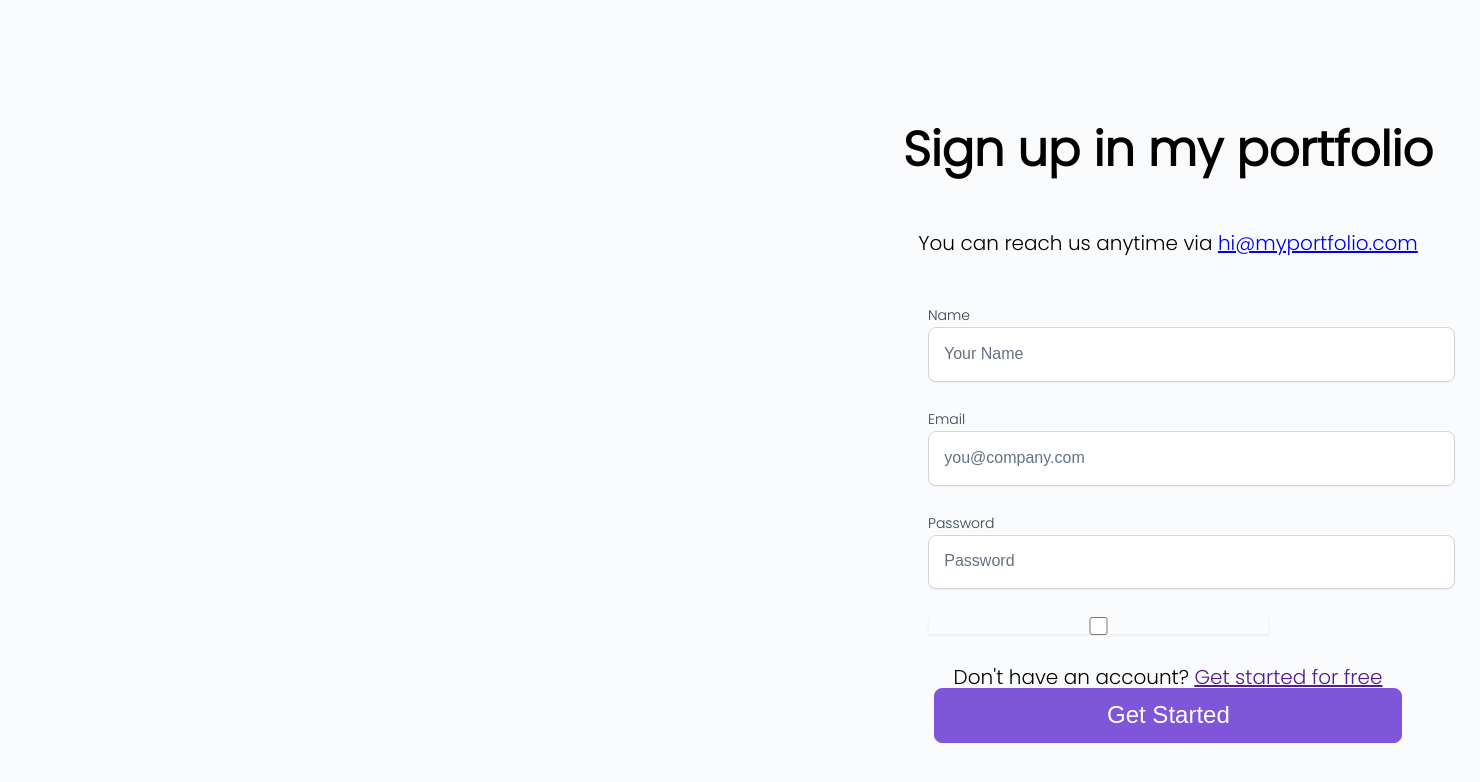
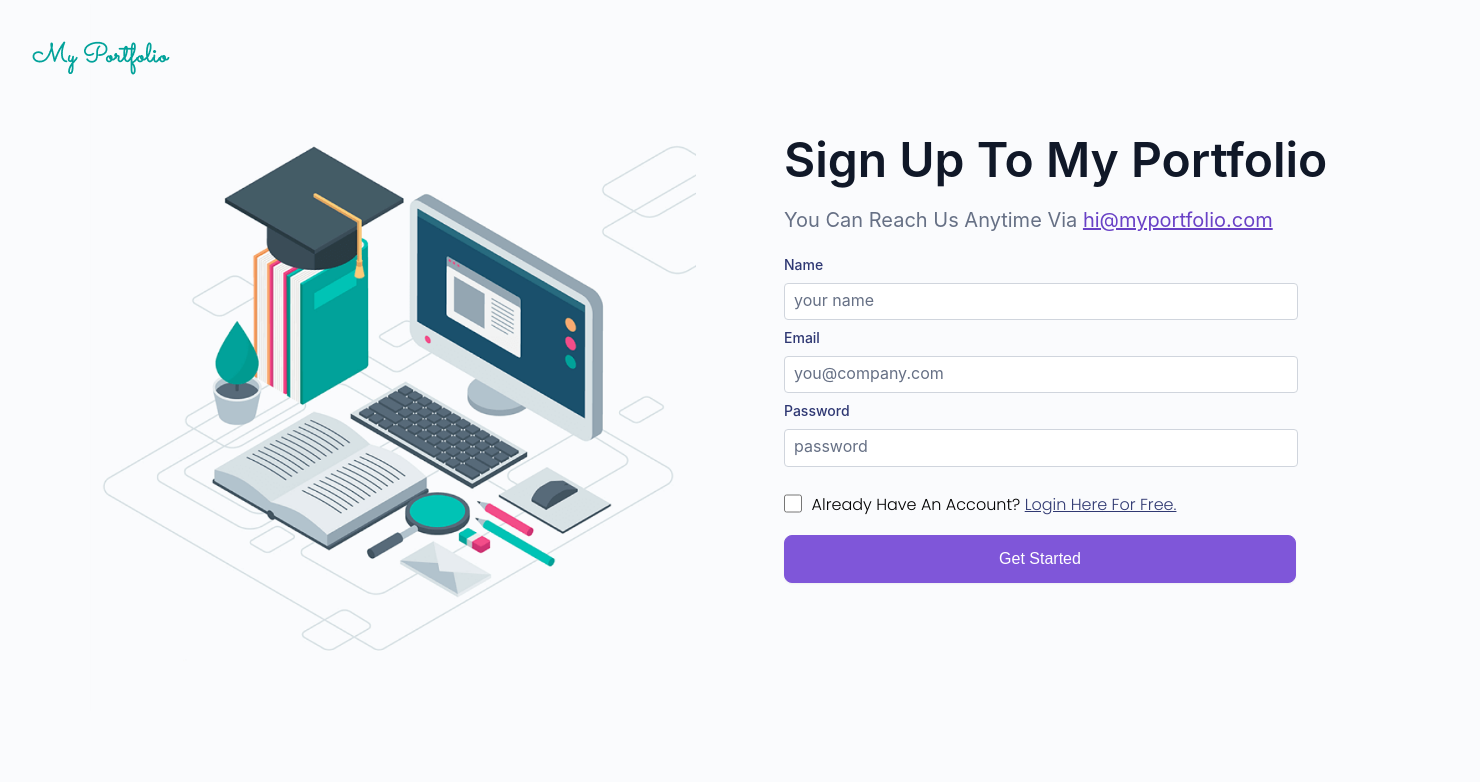
Before and after one commit to bhatt-neel/Vishvam, a Django app: template templates/Pages/account.html in a window 1480 px wide. Shown: the top 782 px of the page. Run offline with Django 4.2, Linux system fonts and the light colour scheme; the template is opened without the code that fills it, so the values that code supplies are empty.

Commit message:
write hello world

```diff
--- a/templates/Pages/account.html
+++ b/templates/Pages/account.html
@@ -9,171 +9,209 @@
     <style>
         @import url('https://fonts.googleapis.com/css2?family=Poppins:wght@300&display=swap');
 
+        * {
+            margin: 0;
+            padding: 0;
+        }
+
         body {
+            background-color: rgb(250, 251, 253);
             font-family: 'Poppins', sans-serif;
-            justify-content: center;
-            background-color: rgb(250, 251, 253);
             box-sizing: border-box;
         }
 
+        .myportfolio {
+            position: absolute;
+            left: 2.19%;
+            right: 90.73%;
+            top: 5.09%;
+            bottom: 91.94%;
+            /* background: #01A29A; */
+            /* border: 0.4px solid #01A29A; */
+        }
+
+        .background {
+            width: 37.875rem;
+            display: flex;
+            flex-direction: column;
+            position: absolute;
+            left: 5.625rem;
+            top: 0.125rem;
+        }
+
+        .container {
+            width: 34em;
+            height: 28em;
+            color: #2f3873;
+            margin-top: 8.125rem;
+            background-color: rgb(250, 251, 253);
+            position: absolute;
+            left: 49rem;
+        }
+
+        .title {
+            gap: 0.9375rem;
+
+            display: flex;
+            flex-direction: column;
+        }
+
         .sign {
+            font-family: 'Inter';
+            font-style: normal;
+            font-weight: 600;
+            font-size: 3rem;
+            line-height: 3.75rem;
+            text-transform: capitalize;
+            color: #101828;
+        }
 
-            width: 36em;
-            height: 36em;
-            align-items: center;
-            justify-content: center;
-            position: absolute;
-            left: 55rem;
-            top: 4.5em;
+        .email {
+            font-family: 'Inter';
+            font-style: normal;
+            font-weight: 400;
+            font-size: 1.25rem;
+            line-height: 1.875rem;
+            color: #667085;
+            width: 512px;
+            height: 30px;
+            text-transform: capitalize;
+        }
+
+        .email a {
+            color: #6941C6;
+            text-transform: none;
         }
 
         .inputs {
             display: flex;
             flex-direction: column;
+            gap: 0.5rem;
+            margin-top: 1.25rem;
+            text-transform: capitalize;
         }
 
-        label {
-            font-size: 0.875rem;
-            font-weight: 500px;
+        .inputs input {
+            border: 0.0625rem solid #D0D5DD;
+            background: #FFFFFF;
+            border-radius: 0.25rem;
+            width: 32rem;
+            height: 2.2rem;
         }
 
-        input {
-            margin-left: 3rem;
-            background: #FFFFFF;
-            border: 0.063rem solid #D0D5DD;
-            box-shadow: 0px 0.063rem 0.125rem rgba(16, 24, 40, 0.05);
-            border-radius: 0.5rem;
-            height: 3em;
-            width: 32rem;
-            padding: 0.4rem;
+        .inputs label {
+            font-family: 'Inter';
+            font-style: normal;
+            font-weight: 500;
+            font-size: 0.875rem;
+            line-height: 1.25rem;
+            text-transform: capitalize;
         }
 
         ::placeholder {
+            font-family: 'Inter';
+            font-style: normal;
+            font-weight: 400;
             font-size: 1rem;
-            font-weight: 400;
+            line-height: 1.5rem;
+            opacity: 1;
             color: #667085;
-            opacity: 1;
-            width: 30rem;
             /* Firefox */
         }
 
         :-ms-input-placeholder {
             /* Internet Explorer 10-11 */
+            font-family: 'Inter';
+            font-style: normal;
+            font-weight: 400;
             font-size: 1rem;
-            font-weight: 400;
+            line-height: 1.5rem;
             color: #667085;
-            width: 30rem;
-            line-height: 1.5rem;
+
         }
 
         ::-ms-input-placeholder {
             /* Microsoft Edge */
+            font-family: 'Inter';
+            font-style: normal;
+            font-weight: 400;
             font-size: 1rem;
-            font-weight: 400;
+            line-height: 1.5rem;
             color: #667085;
-            width: 30rem;
-            line-height: 1.5rem;
-        }
-
-        label {
-            margin-left: 3rem;
-            line-height: 1.25rem;
-            color: #344054;
-            line-height: 1.5rem;
-        }
-
-        .container {
-            justify-content: right;
 
         }
 
-        .container .h1 {
-            text-align: center;
-            font-size: 3rem;
-            font-weight: 600;
-            line-height: 3.75rem;
+        #checkbox {
+            width: 1.1rem;
+            position: relative;
+            top: 0.6875rem;
+            margin-right: 0.625rem;
+            font-family: 'Poppins';
+            font-style: normal;
+            font-weight: 400;
+            font-size: 1.125rem;
+            line-height: 1.6875rem;
 
         }
 
-        .container p {
-            text-align: center;
-            font-size: 1.25rem;
+        .check a {
+            color: rgba(48, 57, 114, 1);
             font-weight: 400;
-            line-height: 1.875rem;
         }
 
-        #check {
-            width: 25.563em;
-            height: 1.3em;
-            align-items: baseline;
+        .check {
+            color: #000000;
+            font-weight: 400;
         }
 
-        .check-text {
-            /* position: relative; */
-            font-weight: 400;
-            bottom: 2.7rem;
-            font-size: 1.125rem;
-            left: 5rem;
-        }
-
-        .btn {
+        .inputs .btn {
+            font-weight: 500;
+            font-size: 1rem;
+            line-height: 1.5rem;
+            color: #FFFFFF;
             background: #7F56D9;
-            border: 1px solid #7F56D9;
-            box-shadow: 0px 1px 2px rgba(16, 24, 40, 0.05);
+            border: 0.0625rem solid #7F56D9;
+            box-shadow: 0rem 0.0625rem 0.125rem rgba(16, 24, 40, 0.05);
             border-radius: 0.5rem;
-            color: white;
-            font-size: 1.5rem;
-            position: relative;
-            bottom: 1em;
-            left: 0.4rem;
-            width: 19.5em;
-            height: 2.3em;
-        }
-
-        a {
-            align-items: center;
-            align-content: center;
+            width: 32rem;
+            height: 3rem;
+            margin-top: 0.625rem;
+            text-transform: capitalize;
         }
     </style>
 </head>
 
 <body>
-    <div class="sign">
-        <form action="post">
-            <div class="container">
-                <p class="h1">Sign up in my portfolio</p>
-                <p>
+    <div class="img">
+        <img src="/static/website img/background.png" alt="" class="background">
+        <img src="/static/website img/My Portfolio.png" alt="" class="myportfolio">
+    </div>
+    <div class="container">
+        <form action="" method="post">
 
-                    You can reach us anytime via <a href="mailto:hi@myportfolio.com">
-                        hi@myportfolio.com </a>
+            <div class="title">
+                <p class="sign">sign up to my portfolio</p>
+                <p class="email">you can reach us anytime via <a href="mailto:hi@myportfolio.com">hi@myportfolio.com</a>
                 </p>
+            </div>
+            <div class="inputs">
+                <label for="">name</label>
+                <input type="text" id="name" placeholder="  your name">
+                <label for="">email</label>
+                <input type="email" id="email" placeholder="  you@company.com">
+                <label for="">password</label>
+                <input type="password" id="password" placeholder="  password">
+                <div class="check">
 
-                <br>
-                <div class="inputs">
-                    <label for="">Name</label>
-                    <input type="text" id="Name" placeholder="  Your Name"> <br>
-                    <label for="Email" id="Email">Email</label>
+                    <input type="checkbox" name="" id="checkbox">Already Have An Account? <a href=""> Login Here for
+                        free.</a>
+                </div>
+                <input type="button" class="btn" value="get started">
+            </div>
 
-                    <input type="text" name="Email" placeholder="  you@company.com">
-                    <br>
-                    <label for="Password">Password</label>
-
-                    <input type="Password" name="Password" id="" placeholder="  Password">
-                    <br>
-                </div>
-
-                <input type="checkbox" name="" id="check">
-                <p class="check-text"> Don't have an account? <a href=""> Get started for
-                        free</a></p>
-
-                <input type="button" class="btn" value="Get Started">
-                <!-- <br><br><br> -->
-                <!-- <hr style="width: 80%;"> -->
-
-
-            </div>
         </form>
     </div>
+
 </body>
 
 </html>
```
Also changed, not shown: static/website img/My Portfolio.png (added), static/website img/background.png (added).
